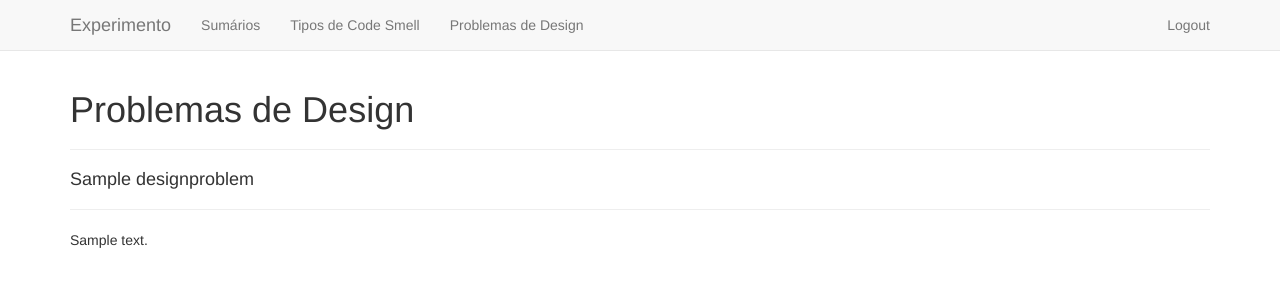
After one commit to diegocedrim/experimentos, a Django app: page /summaries/design_problems/ in a window 1280 px wide. The commit adds this page. Shown: the top 300 px of the page. Run offline with Django 3.2, Linux system fonts and the light colour scheme; a user stored in the database is signed in; tables that the repository leaves empty hold one stand-in row (values such as "Sample post"); some libraries are stand-ins or nearby versions.

Commit message:
adição de problemas de design e dos exemplos de sumários similares por smell

```diff
--- a/summaries/admin.py
+++ b/summaries/admin.py
@@ -55,6 +55,7 @@ class SummaryAnswerAdmin(admin.ModelAdmin):
     # list_display = ('element_fqn','system')
 
 
+admin.site.register(DesignProblem)
 admin.site.register(CodeSmellOpinion)
 admin.site.register(SummaryAnswerCodeSmell)
 admin.site.register(Experiment)
--- a/summaries/models.py
+++ b/summaries/models.py
@@ -63,6 +63,20 @@ class Summary(models.Model):
             return result[0]
         return None
 
+    def similar_by_smell(self, user):
+        smells_instances = self.codesmellinstance_set.all()
+        already_similar = self.similar_summaries.all()
+        similar = set()
+        for instance in smells_instances:
+            answers = SummaryAnswerCodeSmell.objects.filter(summary_answer__user_id=user.id,
+                                              instance__smell__name=instance.smell.name,
+                                              opinion__is_smell=True)
+            for answer in answers:
+                summary_candidate = answer.summary_answer.summary
+                if summary_candidate not in already_similar and summary_candidate.id != self.id:
+                    similar.add(summary_candidate)
+        return similar
+
     def element_fqn_short(self):
         return self.element_fqn.split(".")[-1]
 
@@ -125,6 +139,15 @@ class CodeSmellInstance(models.Model):
 
 @python_2_unicode_compatible
 class DesignPrinciple(models.Model):
+    name = models.CharField(max_length=200)
+    description = models.TextField()
+
+    def __str__(self):
+        return self.name
+
+
+@python_2_unicode_compatible
+class DesignProblem(models.Model):
     name = models.CharField(max_length=200)
     description = models.TextField()
 
@@ -225,6 +248,7 @@ class SummaryAnswer(models.Model):
 @python_2_unicode_compatible
 class CodeSmellOpinion(models.Model):
     opinion = models.TextField()
+    is_smell = models.BooleanField(default=False)
 
     def __str__(self):
         return self.opinion
--- /dev/null
+++ b/summaries/templates/summaries/design_problems.html
@@ -0,0 +1,24 @@
+{% extends 'base.html' %}
+{% load static %}
+
+{% block header %}
+<style>
+.smell-block {
+    padding-bottom: 20px;
+}
+</style>
+{% endblock %}
+
+{% block content %}
+<div class="page-header">
+    <h1>Problemas de Design</h1>
+</div>
+
+{% for problem in design_problems %}
+<div class="smell-block">
+    <h4>{{ problem.name }}</h4>
+    <hr>
+    <p class="text-justify">{{ problem.description }}</p>
+</div>
+{% endfor %}
+{% endblock %}
--- a/summaries/urls.py
+++ b/summaries/urls.py
@@ -8,6 +8,7 @@ urlpatterns = [
     url(r'^finish/$', views.finish, name='finish'),
     url(r'^the_end/$', views.the_end, name='the_end'),
     url(r'^all_smells/$', views.all_smells, name='all_smells'),
+    url(r'^design_problems/$', views.design_problems, name='design_problems'),
     url(r'^(?P<summary_id>[0-9]+)/$', views.details, name='details'),
     url(r'^(?P<summary_id>[0-9]+)/save/$', views.save, name='save'),
     url(r'^(?P<summary_id>[0-9]+)/save_smells_relevance/$', views.save_smells_relevance, name='save_smells_relevance'),
--- a/summaries/views.py
+++ b/summaries/views.py
@@ -54,6 +54,13 @@ def all_smells(request):
 
 
 @login_required
+def design_problems(request):
+    problems = DesignProblem.objects.order_by('name')
+    context = {'design_problems': problems}
+    return render(request, 'summaries/design_problems.html', context)
+
+
+@login_required
 def save_smells_relevance(request, summary_id):
     user_subject = UserSubject.objects.get(user__id=request.user.id)
     # usuario encerrou o experimento, nao mostra nada
@@ -100,13 +107,18 @@ def details(request, summary_id):
     else:
         answer = SummaryAnswer()
 
+    similar_by_smell = []
+    if not summary.experiment.type.is_complete:
+        similar_by_smell = summary.similar_by_smell(request.user)
+
     opinions = CodeSmellOpinion.objects.all()
     summary.parse_agglomerations()
     context = {'summary': summary,
                'answer':answer,
                'smells_instances':smells_instances,
                'importance': SummaryAnswer.IMPORTANCE,
-               'opinions': opinions}
+               'opinions': opinions,
+               'similar_by_smell': similar_by_smell}
     return render(request, 'summaries/detail.html', context)
 
 
--- a/templates/base.html
+++ b/templates/base.html
@@ -59,7 +59,8 @@
         <div id="navbar" class="navbar-collapse collapse">
             <ul class="nav navbar-nav">
                 <li><a href="{% url 'summaries:index'%}">Sumários</a></li>
-                <li><a target="smells_page" href="{% url 'summaries:all_smells'%}">Tipos de Code Smell</a></li>
+                <li><a href="{% url 'summaries:all_smells'%}">Tipos de Code Smell</a></li>
+                <li><a href="{% url 'summaries:design_problems'%}">Problemas de Design</a></li>
             </ul>
             <ul class="nav navbar-nav navbar-right">
                 <li><a href="{% url 'logout' %}">Logout</a></li>
```
Also changed, not shown: summaries/templates/summaries/detail.html (+9 -2 lines), summaries/migrations/0013_designproblem.py (added), summaries/migrations/0014_codesmellopinion_is_smell.py (added), 4 other files.
